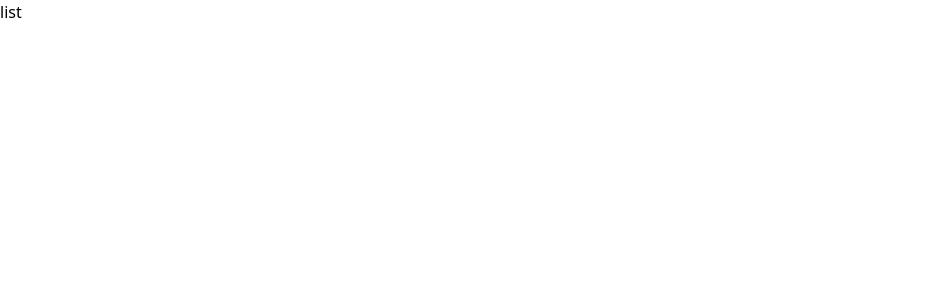
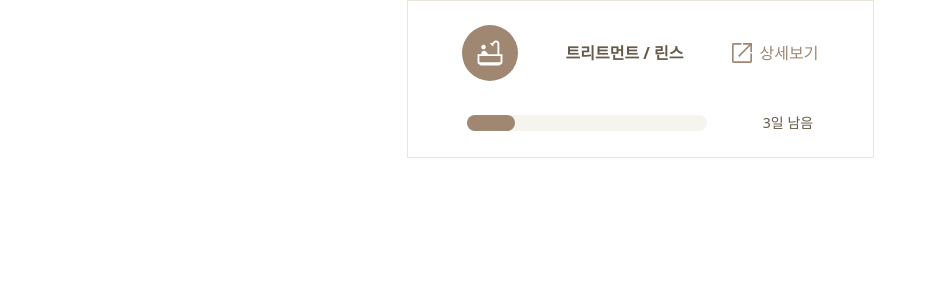
Before and after one commit to Team-Sttock/FE, a Next.js app: page /list in a window 1280 px wide. Shown: the top 300 px of the page, without its empty margins (0-936 px from the left). Built offline with nearby package versions, Linux system fonts and the light colour scheme.

Commit message:
feat : 아이템 컨테이너 컴포넌트 구현

```diff
--- /dev/null
+++ b/features/products/components/Item.tsx
@@ -0,0 +1,42 @@
+import Link from 'next/link'
+
+export default function Item() {
+  const product = {
+    id: 1,
+    name: '트리트먼트 / 린스',
+    categoryIcon: '/icons/bath-icon.svg',
+    remainDays: 3,
+  }
+  return (
+    <div className="border border-beige w-[467px] h-[158px] flex flex-col justify-center items-center px-4 m-auto space-y-8">
+      <div className="flex flex-row items-center justify-between space-x-12">
+        <img
+          src={product.categoryIcon}
+          alt={product.categoryIcon}
+          className="w-14 h-14"
+        />
+        <h3 className="text-dark-brown font-bold">{product.name}</h3>
+        <GoToDetailButton />
+      </div>
+      <div className="flex flex-row items-center justify-between space-x-14">
+        <div className="w-60 h-4 bg-ivory rounded-full  ">
+          <div className="w-[20%] h-4 bg-light-brown rounded-full"></div>
+        </div>
+        <h3 className="text-dark-brown text-sm">{product.remainDays}일 남음</h3>
+      </div>
+    </div>
+  )
+}
+
+const GoToDetailButton = () => {
+  return (
+    <>
+      <Link href="/detail/[id]" as="/detail/1" passHref>
+        <button className="flex flex-row items-center justify-center space-x-2">
+          <img src="/icons/goto.svg" alt="goto" />
+          <span className="text-light-brown">상세보기</span>
+        </button>
+      </Link>
+    </>
+  )
+}
--- a/pages/list.tsx
+++ b/pages/list.tsx
@@ -1,3 +1,9 @@
+import Item from '@/features/products/components/Item'
+
 export default function Page() {
-  return <div>list</div>
+  return (
+    <>
+      <Item />
+    </>
+  )
 }
```
Also changed, not shown: public/icons/goto.svg (added).
